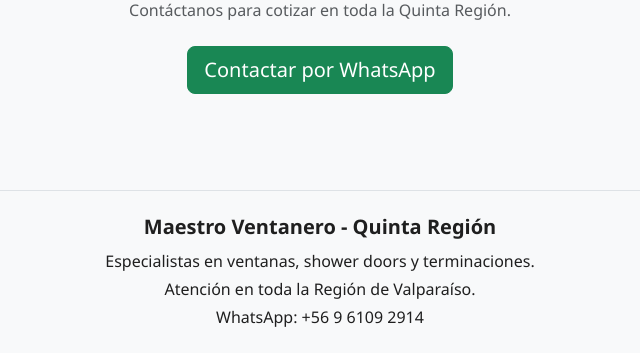
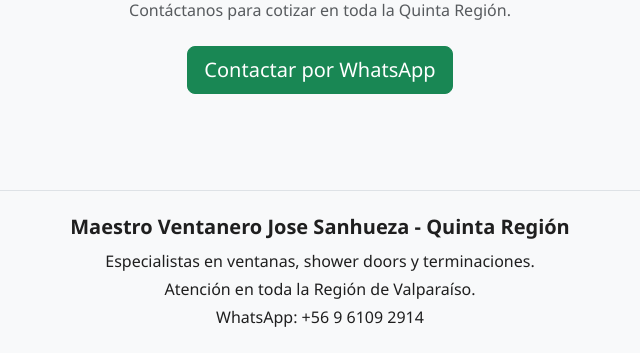
Before and after one commit to nasho24/Pagina-Papa, a Django app: page /categoria/banos/ in a window 1280 px wide. Shown: the part 1344-1697 px from the top of the page, without its empty margins (320-960 px from the left). Run offline with Django 5.2, Linux system fonts and the light colour scheme; data comes from the database, SQL or seed files in the repository.

Commit message:
maestro ventanero jose sanhueza

```diff
--- a/templates/base.html
+++ b/templates/base.html
@@ -25,7 +25,7 @@
 <body>
     <nav class="navbar navbar-expand-lg navbar-dark bg-dark">
         <div class="container">
-            <a class="navbar-brand fw-bold" href="/">Maestro Ventanero | Quinta Región</a>
+            <a class="navbar-brand fw-bold" href="/">Maestro Ventanero Jose Sanhueza | Quinta Región</a>
         </div>
     </nav>
 
@@ -36,7 +36,7 @@
 
     <footer class="text-center py-4 bg-light mt-5 border-top">
         <h5 class="fw-bold">
-            Maestro Ventanero - Quinta Región
+            Maestro Ventanero Jose Sanhueza - Quinta Región
         </h5>
         <p class="mb-1">
             Especialistas en ventanas, shower doors y terminaciones.
```
